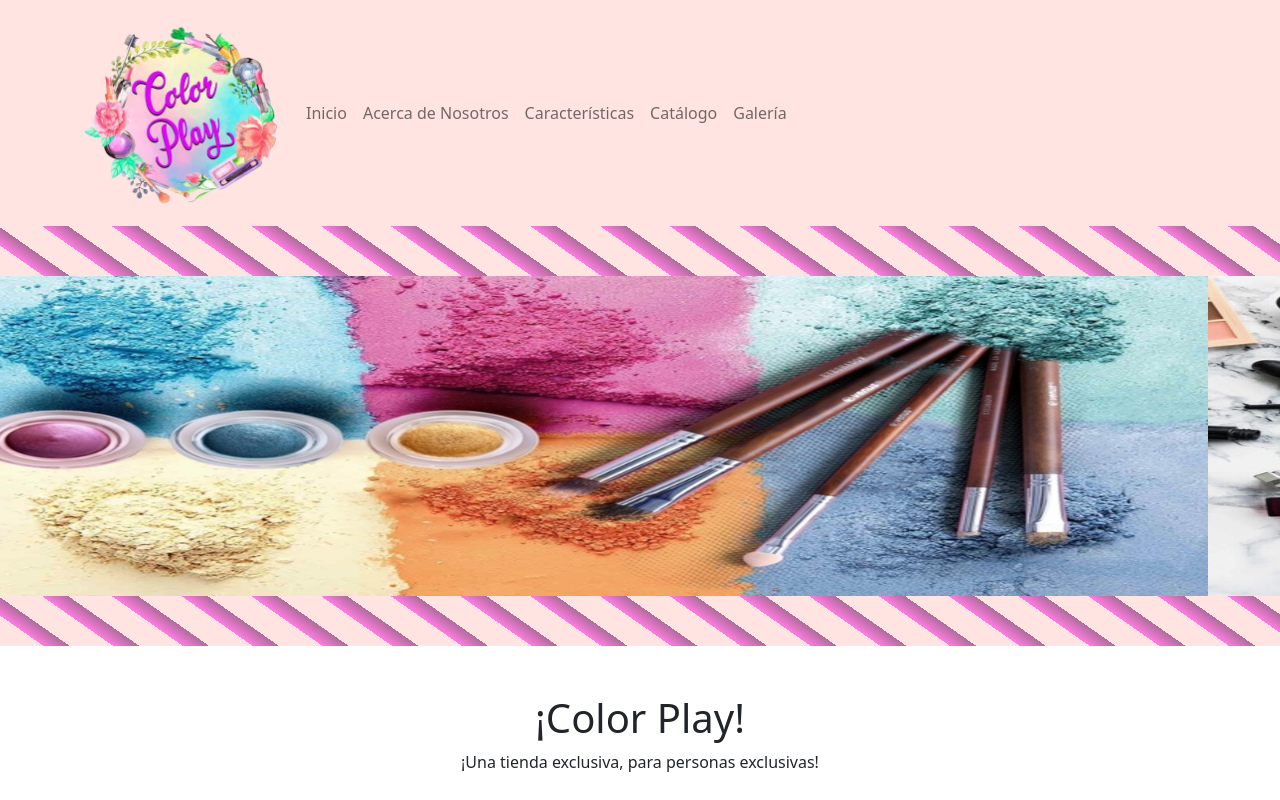
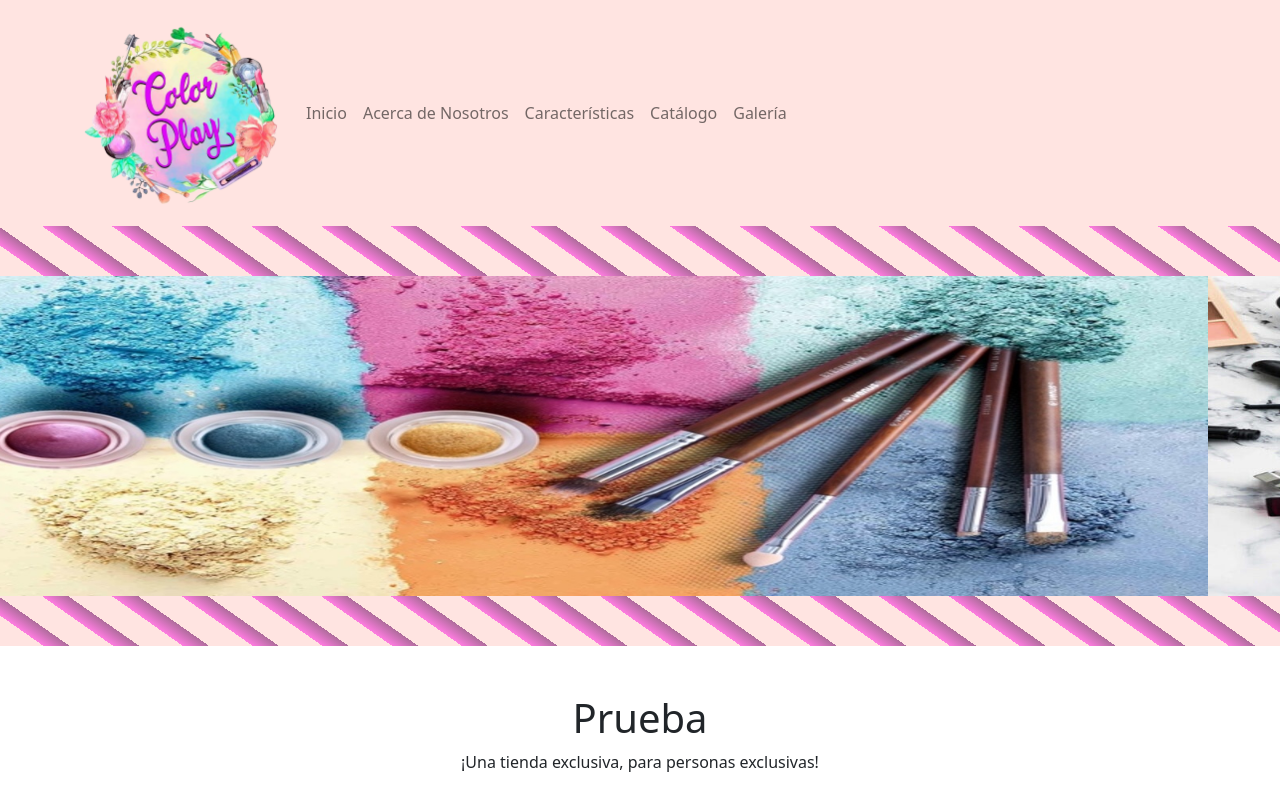
Before and after one commit to Jsanjuan2021/ColorPlay, a plain HTML site: page ColorPlay/index.html in a window 1280 px wide. Shown: the top 800 px of the page. Drawn offline with Linux system fonts and the light colour scheme.

Commit message:
Se modifica el titulo de la página  en el index

```diff
--- a/ColorPlay/index.html
+++ b/ColorPlay/index.html
@@ -61,7 +61,7 @@
 
 	<div class="container" id="about">
 		<div class="text-center py-5">
-			<h1>¡Color Play!</h1>
+			<h1>Prueba</h1>
 			<p>¡Una tienda exclusiva, para personas exclusivas!</p>
 		</div>
 		<div class="row justify-content-center">
```
